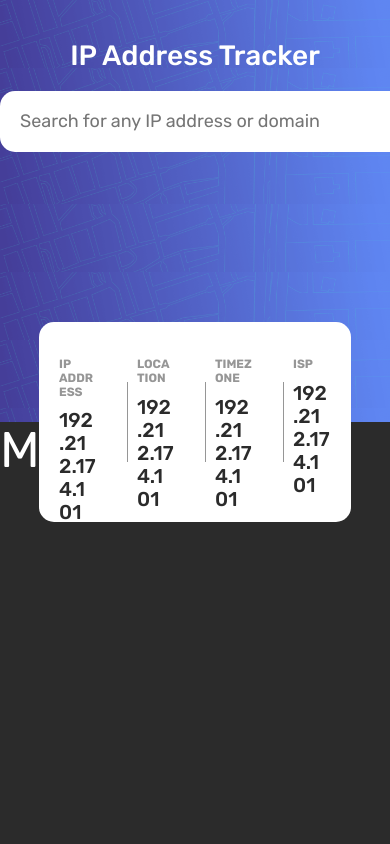
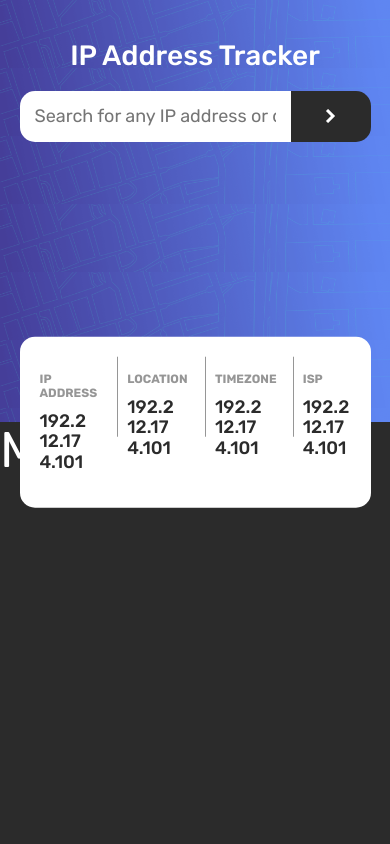
Before and after one commit to EverStarck/nextjs-frontendmentor-ip-address-tracker, a Next.js app: page / in a window 390 px wide. Shown: the top 844 px of the page. Built offline with nearby package versions, Linux system fonts and the light colour scheme.

Commit message:
Desing improved in desktop and mobile

```diff
--- a/components/Header/Header.js
+++ b/components/Header/Header.js
@@ -2,15 +2,11 @@ import Input from './Input';
 import styled from "@emotion/styled";
 
 const HeaderFrame = styled.header`
-  overflow: hidden;
-  width: 100vw;
-  height: 32vh;
+  max-width: 100vw;
+  height: 30vh;
   background: var(--Dark);
   background-image: url(/../assets/images/pattern-bg.png);
   background-size: cover;
-  /* display: flex; */
-  /* justify-content: center; */
-  /* align-items: center; */
   .header-wrapper {
     text-align: center;
     padding: 40px 0 40px 0;
--- a/components/Header/Input.js
+++ b/components/Header/Input.js
@@ -28,7 +28,7 @@ const FormFrame = styled.form`
     }
   }
   /* MOBILE 375 */
-  @media screen and (max-width: 375px) {
+  @media screen and (max-width: 640px) {
     .input-container {
       width: 90vw;
       input {
--- a/components/InfoBar/CardBar.js
+++ b/components/InfoBar/CardBar.js
@@ -13,7 +13,7 @@ const Card = styled.article`
     margin-bottom: 0px;
     text-transform: uppercase;
     word-wrap: break-word;
-    font-size: 14px;
+    font-size: clamp(12px, 2vw, 14px);
   }
   h2 {
     color: var(--Dark);
@@ -21,7 +21,7 @@ const Card = styled.article`
     text-transform: uppercase;
     word-wrap: break-word;
     margin-top: 10px;
-    font-size: 32px;
+    font-size: clamp(18px, 2vw, 32px);
   }
   &::after {
     content: "";
@@ -29,37 +29,37 @@ const Card = styled.article`
     position: absolute;
     width: 1px;
     height: 80px;
-    top: 60px;
+    top: 40px;
     left: 10px;
     /* top: -50%; */
     /* position: absolute; */
     display: ${(props) => props.hrDisplay};
   }
+  /* Laptop */
+  @media screen and (max-width: 1024px) {
+    padding: 20px 20px;
+    h4 {
+      word-wrap: normal;
+    }
+  }
   /* IPAD */
   @media screen and (max-width: 768px) {
-    padding: 20px 20px;
-    h4 {
-      font-size: 12px;
-    }
-    h2 {
-      font-size: 20px;
-      /* word-wrap: break-word; */
+    &::after {
+      top: 20px;
     }
   }
   /* MOBILE 375 */
   @media screen and (max-width: 375px) {
     text-align: center;
     width: 100%;
-    height: auto;
     padding: 0 12px;
-    h2 {
-      font-size: 18px;
+    &::after {
+      display: none;
     }
-    &::after {display: none}
   }
 `;
 
-export default function InfoBar({ text, hrDisplay="inline-block" }) {
+export default function InfoBar({ text, hrDisplay = "inline-block" }) {
   return (
     <>
       <Card hrDisplay={hrDisplay}>
--- a/components/InfoBar/InfoBar.js
+++ b/components/InfoBar/InfoBar.js
@@ -2,36 +2,36 @@ import styled from "@emotion/styled";
 import CardBar from "./CardBar";
 
 const SectionInfoBar = styled.section`
-  min-height: 200px;
+  width: 100vw;
+  display: flex;
+  justify-content: center;
+  position: absolute;
+  transform: translateY(-50%);
+  .infoWrapper {
     width: 70vw;
-  margin: 0 auto;
-  margin-top: -100px;
-  position: relative;
-  z-index: 2;
+    display: flex;
     background: #fff;
     border-radius: 15px;
-  display: flex;
-
     /* IPAD */
     @media screen and (max-width: 768px) {
-    width: 80vw;
-    height: 170px;
+      width: 90vw;
     }
-  /* MOBILE 375 */
+    /* MOBILE */
     @media screen and (max-width: 375px) {
       flex-direction: column;
-    height: 100%;
-    margin-top: -150px;
+    }
   }
 `;
 
 export default function InfoBar() {
   return (
     <SectionInfoBar>
+      <div className="infoWrapper">
         <CardBar text="ip address" hrDisplay="none" />
         <CardBar text="Location" />
         <CardBar text="Timezone" />
         <CardBar text="ISP" />
+      </div>
     </SectionInfoBar>
   );
 }
--- a/components/Map.js
+++ b/components/Map.js
@@ -1,19 +1,14 @@
 import styled from "@emotion/styled";
 
 const Section = styled.section`
+  max-width: 100vw;
+  height: calc(100vh - 30vh);
+  font-size: 50px;
+  color: #fff;
   background: var(--Dark);
-  height: calc(100vh - 32vh);
-  color: #fff;
-  font-size: 50px;
-  margin-top: -100px;
-  /* IPAD */
-  @media screen and (max-width: 768px) {
-    height: calc(100vh - 28vh);
-  }
   /* MOBILE 375 */
   @media screen and (max-width: 375px) {
-    height: calc(100vh - 27vh);
-    margin-top: -151px;
+    height: 100vh;
   }
 `;
 
```
Lines whose indentation alone changed are shown as unchanged.
